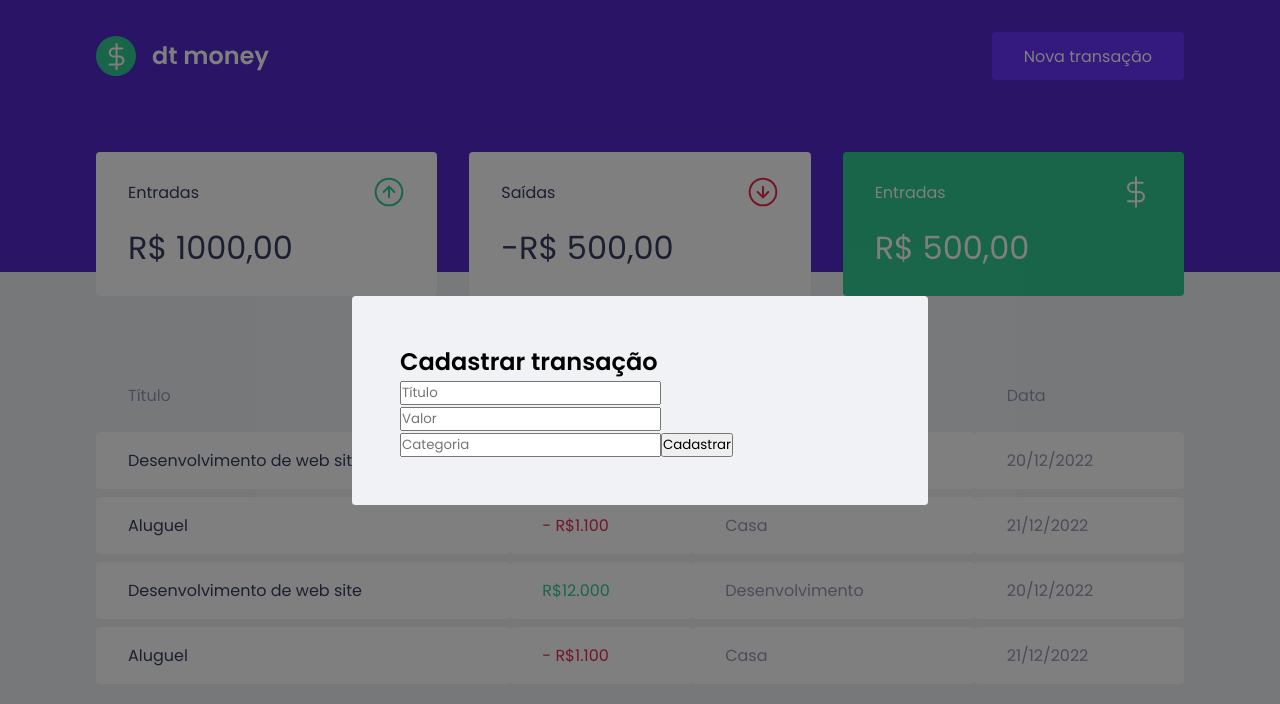
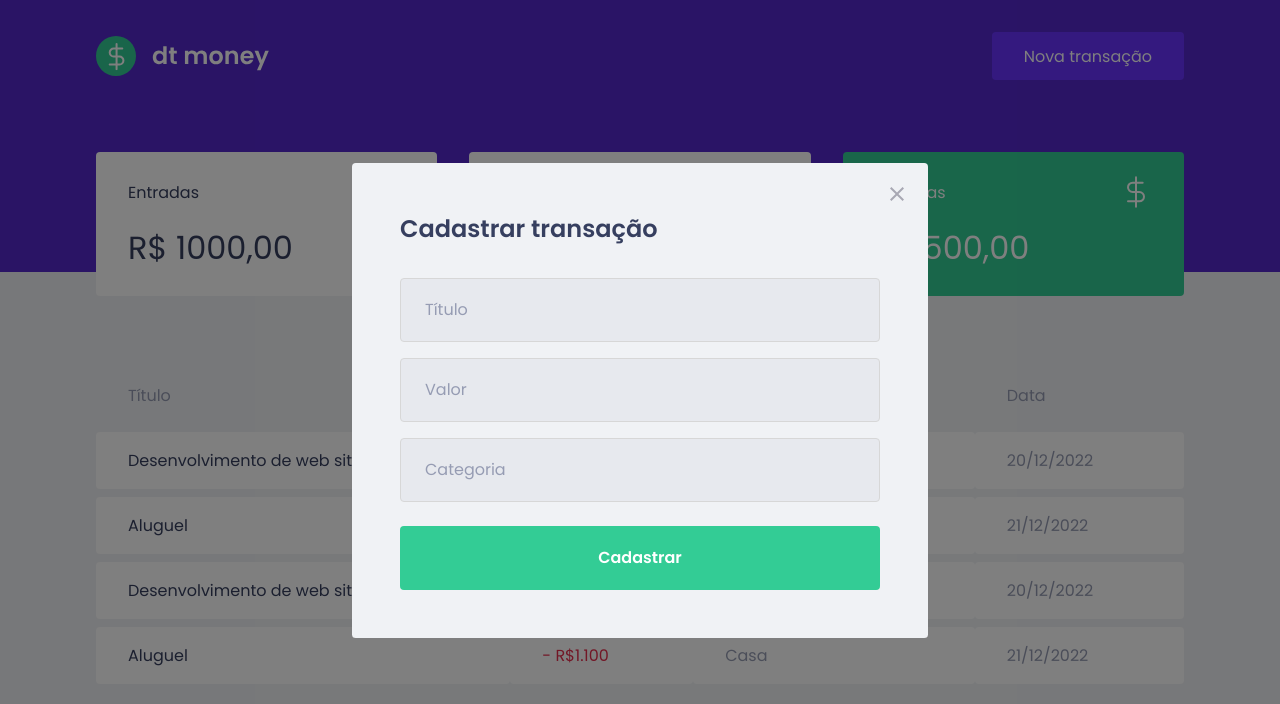
Before and after one commit to MurilloIDM/react-dtmoney, a React (Create React App) app: page / in a window 1280 px wide. Both pictures are taken after a click on the button "Nova transação". Shown: the top 704 px of the page. Built offline with nearby package versions, Linux system fonts and the light colour scheme; no server answers; what miragejs would draw is missing.

Commit message:
New: Estilizando modal

```diff
--- a/src/components/NewTransactionModal/index.tsx
+++ b/src/components/NewTransactionModal/index.tsx
@@ -1,4 +1,6 @@
 import Modal from "react-modal";
+
+import closeImg from "../../assets/close.svg";
 
 import { Container } from "./styles";
 
@@ -18,6 +20,14 @@
       overlayClassName="react-modal-overlay"
       className="react-modal-content"
     >
+      <button
+        type="button"
+        onClick={onRequestClose}
+        className="react-modal-close"
+      >
+        <img src={closeImg} alt="Botão fechar modal" />
+      </button>
+
       <Container>
         <h2>Cadastrar transação</h2>
 
--- a/src/components/NewTransactionModal/styles.ts
+++ b/src/components/NewTransactionModal/styles.ts
@@ -1,3 +1,46 @@
 import styled from "styled-components";
 
-export const Container = styled.form``;
+export const Container = styled.form`
+  h2 {
+    color: var(--text-title);
+    font-size: 1.5rem;
+    margin-bottom: 2rem;
+  }
+
+  input {
+    width: 100%;
+    padding: 0 1.5rem;
+    height: 4rem;
+    border-radius: 0.25rem;
+    background: #e7e9ee;
+    border: 1px solid #d7d7d7;
+    font-weight: 400;
+    font-size: 1rem;
+
+    &::placeholder {
+      color: var(--text-body);
+    }
+
+    & + input {
+      margin-top: 1rem;
+    }
+  }
+
+  button[type="submit"] {
+    width: 100%;
+    padding: 0 1.5rem;
+    height: 4rem;
+    background: var(--green);
+    color: #fff;
+    border-radius: 0.25rem;
+    border: 0;
+    font-size: 1rem;
+    margin-top: 1.5rem;
+    transition: filter 0.2s;
+    font-weight: 600;
+
+    &:hover {
+      filter: brightness(0.9);
+    }
+  }
+`;
--- a/src/styles/global.ts
+++ b/src/styles/global.ts
@@ -71,4 +71,17 @@
     position: relative;
     border-radius: 0.24rem;
   }
+
+  .react-modal-close {
+    border: 0;
+    position: absolute;
+    right: 1.5rem;
+    top: 1.5rem;
+    background: transparent;
+    transition: filter 0.2s;
+
+    &:hover {
+      filter: brightness(0.8);
+    }
+  }
 `
```
